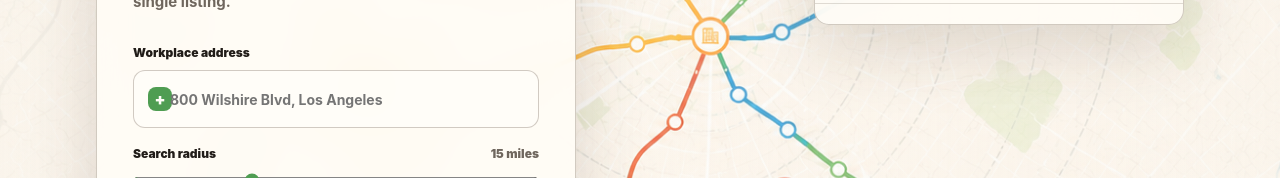
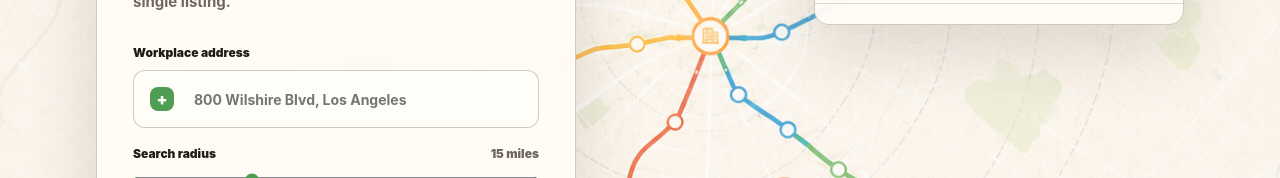
Before and after one commit to saat12d/relocateiq, a React app in the folder frontend/: page / in a window 1280 px wide. Shown: the part 467-645 px from the top of the page. Built offline with nearby package versions, Linux system fonts and the light colour scheme; the HTML template or start-up script is replaced by a standard one.

Commit message:
Adjust homepage address field spacing

```diff
--- a/frontend/src/index.css
+++ b/frontend/src/index.css
@@ -188,7 +188,8 @@ button { border: 0; }
 
 .address-field {
   display: grid;
-  grid-template-columns: 34px 1fr;
+  grid-template-columns: 46px 1fr;
+  gap: 12px;
   align-items: center;
   min-height: 58px;
   margin: 9px 0 18px;
@@ -200,7 +201,7 @@ button { border: 0; }
 .address-field__icon {
   width: 24px;
   height: 24px;
-  margin-left: 14px;
+  margin-left: 16px;
   border-radius: 8px;
   color: #fffdf8;
   background: var(--green);
```
